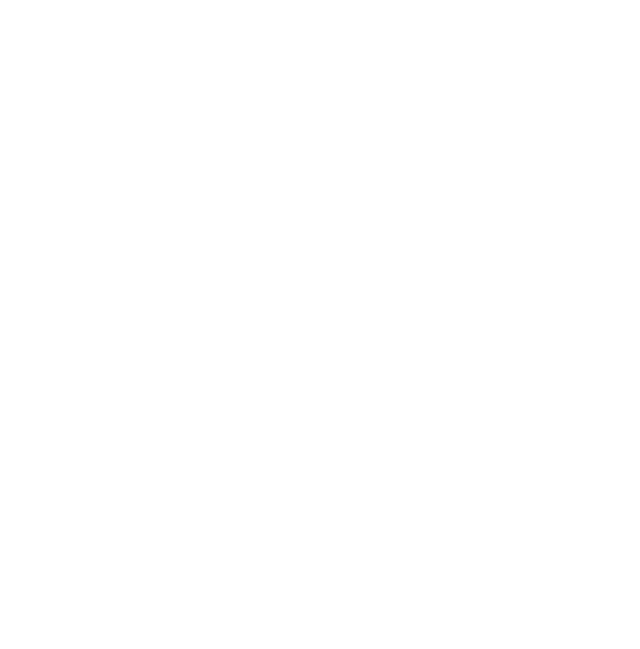
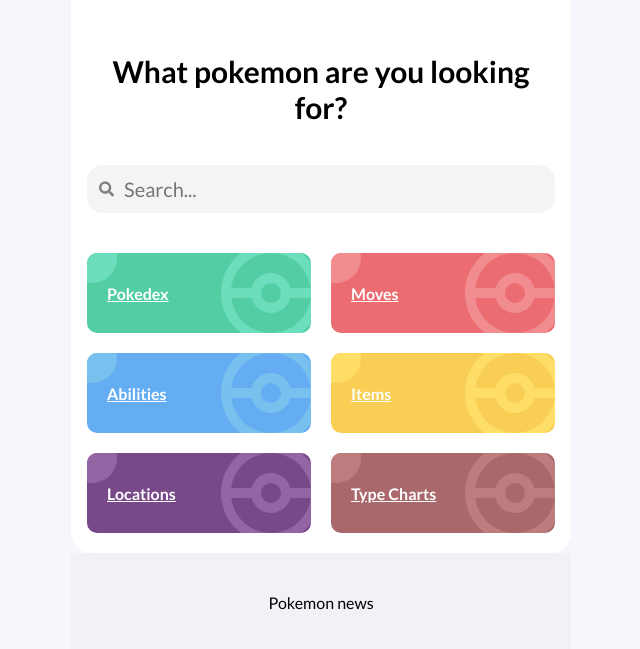
Before and after one commit to Ragnarok99/pokedex-react, a React (Create React App) app: page / in a window 1280 px wide. Shown: the part 163-812 px from the top of the page, without its empty margins (319-959 px from the left). Built offline with nearby package versions, Linux system fonts and the light colour scheme.

Commit message:
Add Routes and pokedex view

```diff
--- a/package.json
+++ b/package.json
@@ -13,6 +13,7 @@
     "@types/react-icons": "^3.0.0",
     "@types/react-router-dom": "^5.3.1",
     "@types/styled-components": "^5.1.15",
+    "axios": "^0.22.0",
     "react": "^17.0.2",
     "react-dom": "^17.0.2",
     "react-icons": "^4.3.1",
--- a/src/App.tsx
+++ b/src/App.tsx
@@ -1,22 +1,7 @@
-import { BrowserRouter as Router, Switch, Route } from "react-router-dom";
+import { Routes } from "./routes";
 
-import { Home } from "./pages/Home/Home";
 function App() {
-  return (
-    <Router>
-      <Switch>
-        <Route path="/home">
-          <Home />
-        </Route>
-        {/* <Route path="/users">
-          <Users />
-        </Route>
-        <Route path="/">
-          <Home />
-        </Route> */}
-      </Switch>
-    </Router>
-  );
+  return <Routes />;
 }
 
 export default App;
--- /dev/null
+++ b/src/api.ts
@@ -0,0 +1,3 @@
+import axios from "axios";
+
+export const pokeApi = axios.create({ baseURL: "https://pokeapi.co/api/v2" });
--- a/src/components/Card.styles.tsx
+++ b/src/components/Card.styles.tsx
@@ -1,6 +1,7 @@
+import { Link, LinkProps } from "react-router-dom";
 import styled from "styled-components";
 
-export interface StyledCardProps {
+export interface StyledCardProps extends LinkProps {
   color?: string;
   shadow?: string;
 }
@@ -26,7 +27,7 @@
   }
 `;
 
-export const CardContainer = styled.div<StyledCardProps>`
+export const CardContainer = styled(Link)<StyledCardProps>`
   align-items: center;
   background-color: ${({ color }) => (color ? color : "inherit")};
   border-radius: 10px;
--- a/src/components/Card.tsx
+++ b/src/components/Card.tsx
@@ -13,7 +13,7 @@
 
 export const Card = (props: CardProps) => {
   return (
-    <CardContainer shadow={props.shadow} color={props.color}>
+    <CardContainer shadow={props.shadow} color={props.color} to={props.to}>
       <LeftCornerCircle />
       <PokeContainer>
         <PokeBallSVG />
--- a/src/constants.ts
+++ b/src/constants.ts
@@ -1,8 +1,8 @@
 export const HOME_MENU = [
-  { text: "Pokedex", color: "#53CDA3", shadow: "#6DDEBD", linkTo: "" },
-  { text: "Moves", color: "#EB6D71", shadow: "#F18C91", linkTo: "" },
-  { text: "Abilities", color: "#64ADF2", shadow: "#78C1EF", linkTo: "" },
-  { text: "Items", color: "#F8CF54", shadow: "#ffde67", linkTo: "" },
-  { text: "Locations", color: "#784989", shadow: "#9365A5", linkTo: "" },
-  { text: "Type Charts", color: "#A9686C", shadow: "#BD7D7E", linkTo: "" },
+  { text: "Pokedex", color: "#53CDA3", shadow: "#6DDEBD", to: "/pokedex" },
+  { text: "Moves", color: "#EB6D71", shadow: "#F18C91", to: "" },
+  { text: "Abilities", color: "#64ADF2", shadow: "#78C1EF", to: "" },
+  { text: "Items", color: "#F8CF54", shadow: "#ffde67", to: "" },
+  { text: "Locations", color: "#784989", shadow: "#9365A5", to: "" },
+  { text: "Type Charts", color: "#A9686C", shadow: "#BD7D7E", to: "" },
 ];
--- /dev/null
+++ b/src/hooks/usePokemons.tsx
@@ -0,0 +1,16 @@
+import React from "react";
+import { pokeApi } from "../api";
+
+//https://raw.githubusercontent.com/PokeAPI/sprites/master/sprites/pokemon/other/official-artwork/1.png
+export const usePokemons = () => {
+  const [pokemons, setPokemons] = React.useState([]);
+  React.useEffect(() => {
+    pokeApi.get("/pokemon/?offset=1&limit=20").then((response) => {
+      let pokeData: any[] = response.data;
+      //pokeData.forEach)
+      setPokemons(response.data);
+    });
+  }, []);
+
+  return { pokemons };
+};
--- /dev/null
+++ b/src/pages/Pokedex/Pokedex.styles.tsx
@@ -0,0 +1,23 @@
+import styled from "styled-components";
+
+export const Container = styled.div`
+  align-items: center;
+  background-color: #f6f7fc;
+  display: flex;
+  flex-direction: column;
+  justify-content: center;
+  margin: 0 auto;
+  min-height: 100vh;
+  text-align: center;
+`;
+
+export const Content = styled.div`
+  background-color: white;
+  border-radius: 12px;
+  display: grid;
+  grid-gap: 40px;
+  padding: 16px;
+  @media (min-width: 600px) {
+    width: 500px;
+  }
+`;
--- /dev/null
+++ b/src/pages/Pokedex/Pokedex.tsx
@@ -0,0 +1,12 @@
+import { usePokemons } from "../../hooks/usePokemons";
+import { Container, Content } from "./Pokedex.styles";
+
+export const Pokedex = () => {
+  const { pokemons } = usePokemons();
+  console.log(pokemons);
+  return (
+    <Container>
+      <Content>POkedex</Content>
+    </Container>
+  );
+};
--- a/src/routes.tsx
+++ b/src/routes.tsx
@@ -0,0 +1,22 @@
+import { BrowserRouter as Router, Switch, Route } from "react-router-dom";
+
+import { Home } from "./pages/Home/Home";
+import { Pokedex } from "./pages/Pokedex/Pokedex";
+
+export const Routes = () => {
+  return (
+    <Router>
+      <Switch>
+        <Route path="/home">
+          <Home />
+        </Route>
+        <Route path="/pokedex">
+          <Pokedex />
+        </Route>
+        <Route path="/">
+          <Home />
+        </Route>
+      </Switch>
+    </Router>
+  );
+};
```
Also changed, not shown: 2 other files (tests, documents, lock files or other folders).
